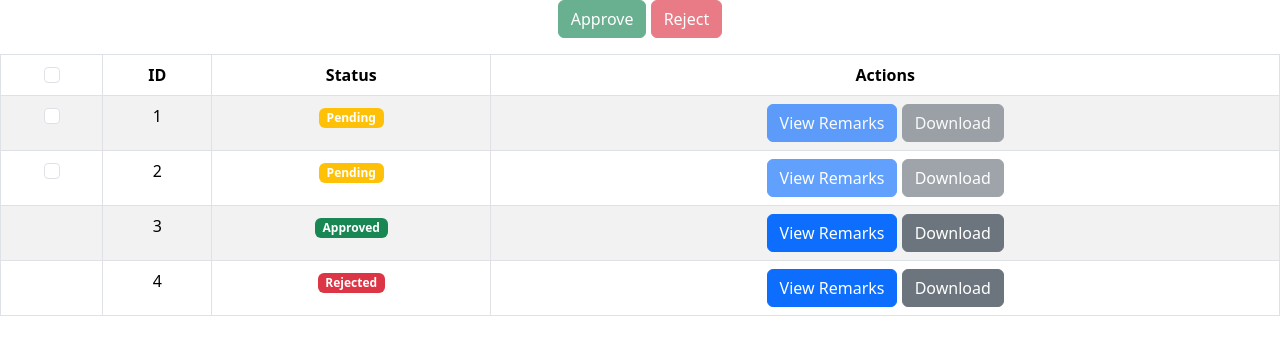
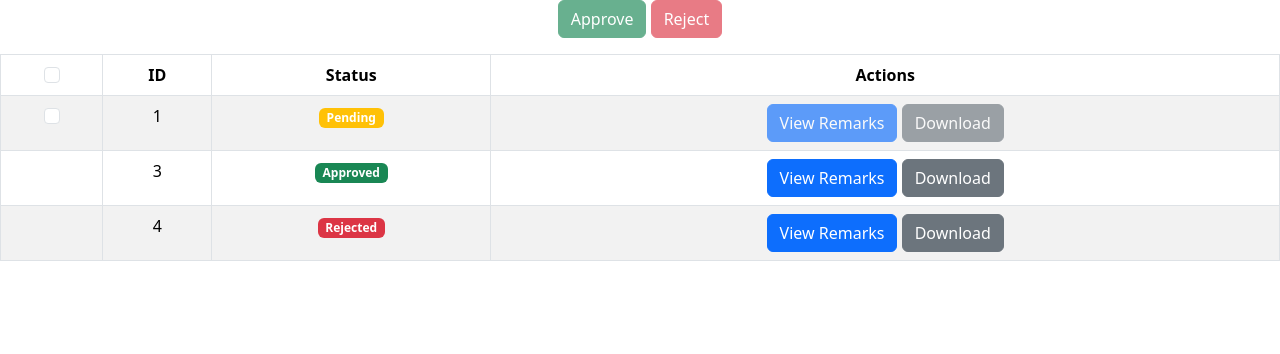
Before and after one commit to ashoksudagani16/practice_app, a React (Create React App) app: page / in a window 1280 px wide. Shown: the top 354 px of the page. Built offline with nearby package versions, Linux system fonts and the light colour scheme; what redux-zero would draw is missing.

Commit message:
new change

```diff
--- a/src/pages/DummyUsersPage/DummyUsersPage.jsx
+++ b/src/pages/DummyUsersPage/DummyUsersPage.jsx
@@ -5,7 +5,6 @@ import RemarksModal from '../../components/RemarksModal/RemarksModal';
 const DummyUsers = () => {
     const [rows, setRows] = useState([
         { id: 1, status: 'pending', remarks: '' },
-        { id: 2, status: 'pending', remarks: '' },
         { id: 3, status: 'approved', remarks: 'Approved by manager' },
         { id: 4, status: 'rejected', remarks: 'Rejected due to missing details' },
       ]);
```
